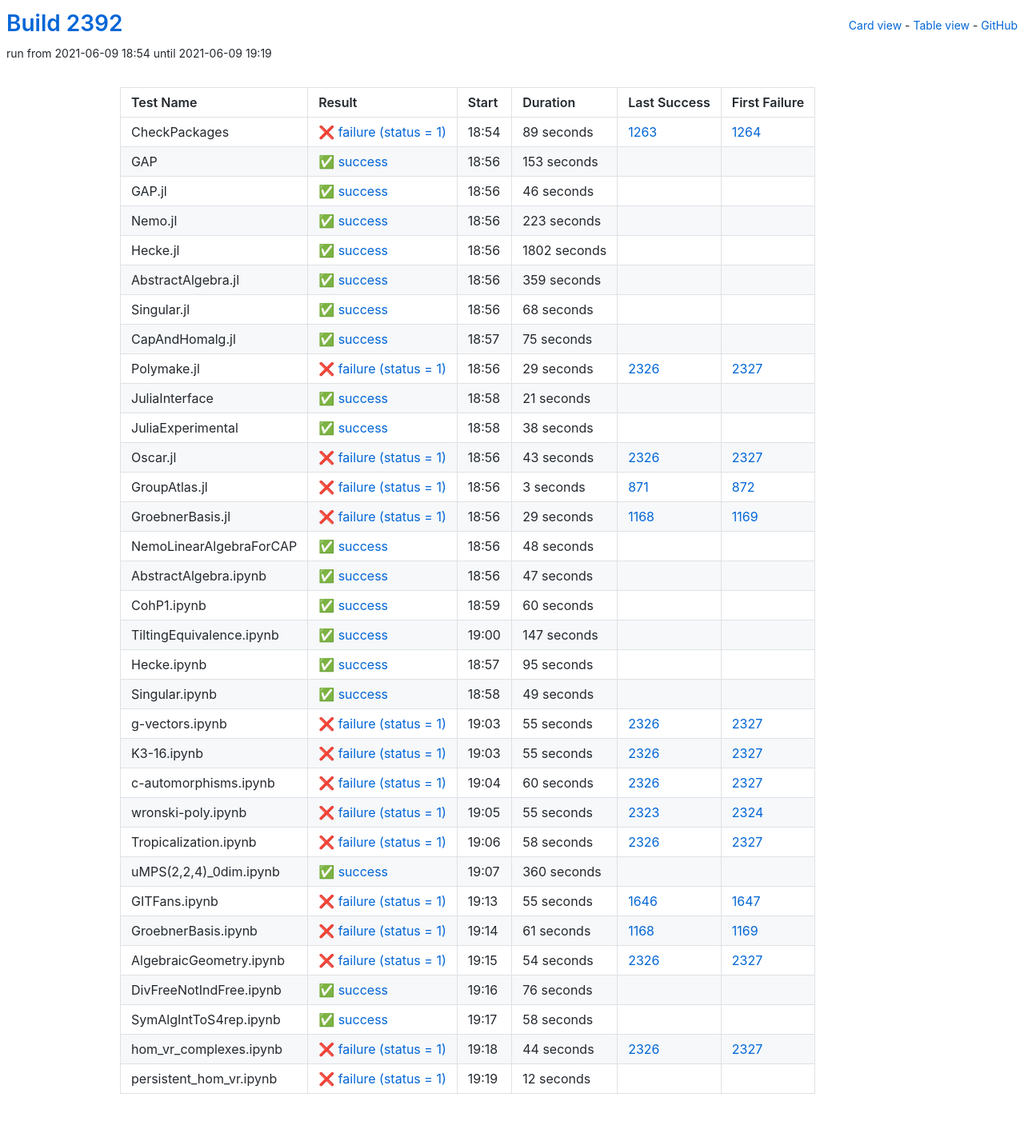
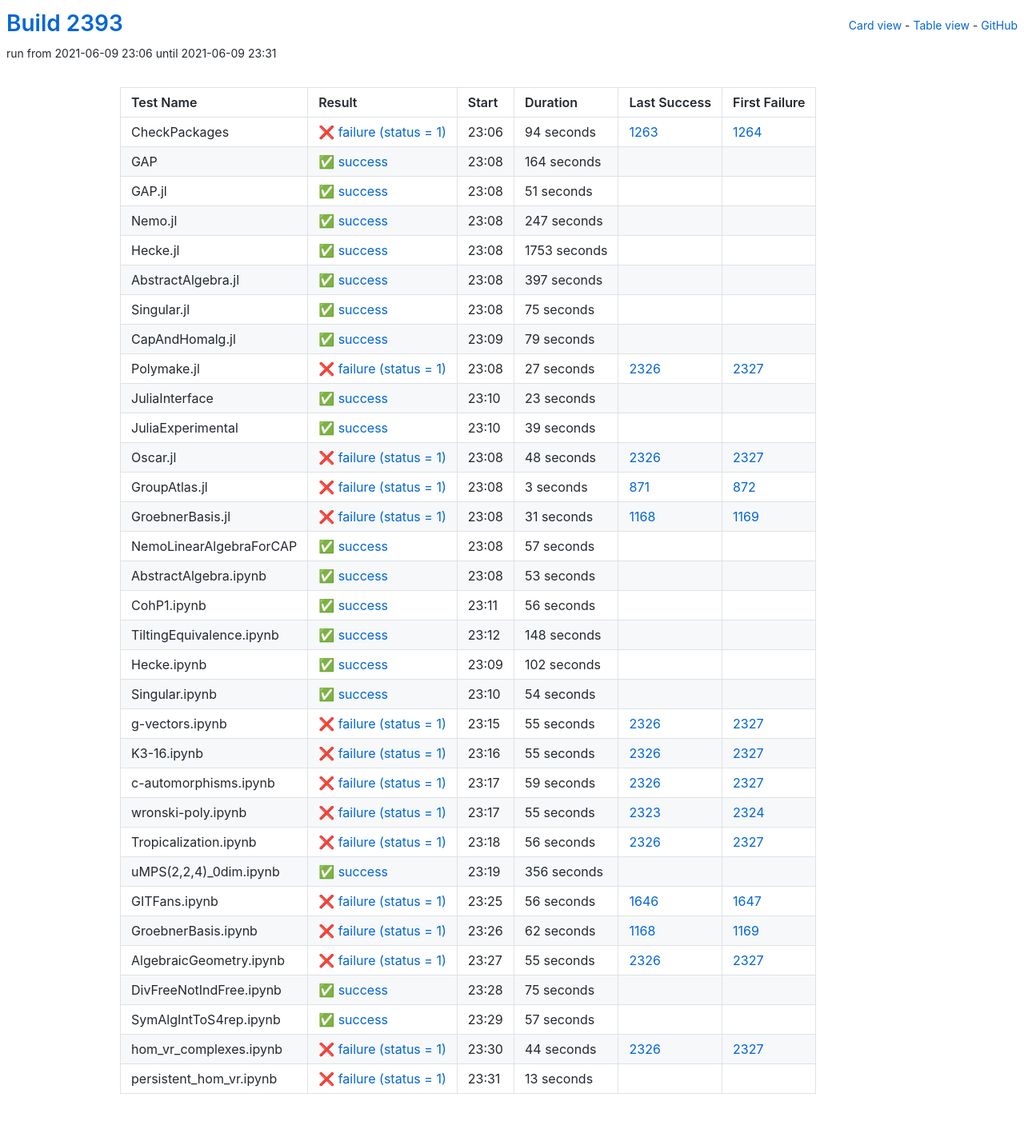
Before and after one commit to oscar-system/oscar-ci-status-stable, a Jekyll site: the page built from table.html, in a window 1280 px wide. Shown: the whole page at 80% size. Built offline with Jekyll 4.4.1, drawn with Linux system fonts in a browser that asks for light colours.

Commit message:
Build #2393

```diff
--- a/_data/ci.yml
+++ b/_data/ci.yml
@@ -1,6 +1,6 @@
 ---
-build: 2392
-build_url: https://oscarci.mathematik.uni-kl.de/job/oscar-stable/2392/
+build: 2393
+build_url: https://oscarci.mathematik.uni-kl.de/job/oscar-stable/2393/
 job: oscar-stable
 organization: oscar-system
 repo: oscar-ci-status-stable
@@ -8,92 +8,80 @@ repourl: https://github.com/oscar-system/oscar-ci-status-stable
 tests:
 - name: CheckPackages
   id: checkpackages
-  log: https://oscarci.mathematik.uni-kl.de/job/oscar-stable/2392/artifact/logs/build-2392/CheckPackages.log
-  start: 2021-06-09 18:54
+  log: https://oscarci.mathematik.uni-kl.de/job/oscar-stable/2393/artifact/logs/build-2393/CheckPackages.log
+  start: 2021-06-09 23:06
   success: false
   exitcode: 1
   status: failure
-  duration: 89
+  duration: 94
   last_success: 1263
   last_success_url: https://oscarci.mathematik.uni-kl.de/job/oscar-stable/1263/
   first_failure: 1264
   first_failure_url: https://oscarci.mathematik.uni-kl.de/job/oscar-stable/1264/
 - name: GAP
   id: gap
-  log: https://oscarci.mathematik.uni-kl.de/job/oscar-stable/2392/artifact/logs/build-2392/GAP.log
-  start: 2021-06-09 18:56
+  log: https://oscarci.mathematik.uni-kl.de/job/oscar-stable/2393/artifact/logs/build-2393/GAP.log
+  start: 2021-06-09 23:08
   success: true
   exitcode: 0
   status: success
-  duration: 153
+  duration: 164
   last_success: false
   last_success_url:
   first_failure: false
   first_failure_url:
 - name: GAP.jl
   id: gap-jl
-  log: https://oscarci.mathematik.uni-kl.de/job/oscar-stable/2392/artifact/logs/build-2392/GAP.jl.log
-  start: 2021-06-09 18:56
+  log: https://oscarci.mathematik.uni-kl.de/job/oscar-stable/2393/artifact/logs/build-2393/GAP.jl.log
+  start: 2021-06-09 23:08
   success: true
   exitcode: 0
   status: success
-  duration: 46
+  duration: 51
   last_success: false
   last_success_url:
   first_failure: false
   first_failure_url:
 - name: Nemo.jl
   id: nemo-jl
-  log: https://oscarci.mathematik.uni-kl.de/job/oscar-stable/2392/artifact/logs/build-2392/Nemo.jl.log
-  start: 2021-06-09 18:56
+  log: https://oscarci.mathematik.uni-kl.de/job/oscar-stable/2393/artifact/logs/build-2393/Nemo.jl.log
+  start: 2021-06-09 23:08
   success: true
   exitcode: 0
   status: success
-  duration: 223
+  duration: 247
   last_success: false
   last_success_url:
   first_failure: false
   first_failure_url:
 - name: Hecke.jl
   id: hecke-jl
-  log: https://oscarci.mathematik.uni-kl.de/job/oscar-stable/2392/artifact/logs/build-2392/Hecke.jl.log
-  start: 2021-06-09 18:56
+  log: https://oscarci.mathematik.uni-kl.de/job/oscar-stable/2393/artifact/logs/build-2393/Hecke.jl.log
+  start: 2021-06-09 23:08
   success: true
   exitcode: 0
   status: success
-  duration: 1802
+  duration: 1753
   last_success: false
   last_success_url:
   first_failure: false
   first_failure_url:
 - name: AbstractAlgebra.jl
   id: abstractalgebra-jl
-  log: https://oscarci.mathematik.uni-kl.de/job/oscar-stable/2392/artifact/logs/build-2392/AbstractAlgebra.jl.log
-  start: 2021-06-09 18:56
+  log: https://oscarci.mathematik.uni-kl.de/job/oscar-stable/2393/artifact/logs/build-2393/AbstractAlgebra.jl.log
+  start: 2021-06-09 23:08
   success: true
   exitcode: 0
   status: success
-  duration: 359
+  duration: 397
   last_success: false
   last_success_url:
   first_failure: false
   first_failure_url:
 - name: Singular.jl
   id: singular-jl
-  log: https://oscarci.mathematik.uni-kl.de/job/oscar-stable/2392/artifact/logs/build-2392/Singular.jl.log
-  start: 2021-06-09 18:56
-  success: true
-  exitcode: 0
-  status: success
-  duration: 68
-  last_success: false
-  last_success_url:
-  first_failure: false
-  first_failure_url:
-- name: CapAndHomalg.jl
-  id: capandhomalg-jl
-  log: https://oscarci.mathematik.uni-kl.de/job/oscar-stable/2392/artifact/logs/build-2392/CapAndHomalg.jl.log
-  start: 2021-06-09 18:57
+  log: https://oscarci.mathematik.uni-kl.de/job/oscar-stable/2393/artifact/logs/build-2393/Singular.jl.log
+  start: 2021-06-09 23:08
   success: true
   exitcode: 0
   status: success
@@ -102,58 +90,70 @@ tests:
   last_success_url:
   first_failure: false
   first_failure_url:
+- name: CapAndHomalg.jl
+  id: capandhomalg-jl
+  log: https://oscarci.mathematik.uni-kl.de/job/oscar-stable/2393/artifact/logs/build-2393/CapAndHomalg.jl.log
+  start: 2021-06-09 23:09
+  success: true
+  exitcode: 0
+  status: success
+  duration: 79
+  last_success: false
+  last_success_url:
+  first_failure: false
+  first_failure_url:
 - name: Polymake.jl
   id: polymake-jl
-  log: https://oscarci.mathematik.uni-kl.de/job/oscar-stable/2392/artifact/logs/build-2392/Polymake.jl.log
-  start: 2021-06-09 18:56
+  log: https://oscarci.mathematik.uni-kl.de/job/oscar-stable/2393/artifact/logs/build-2393/Polymake.jl.log
+  start: 2021-06-09 23:08
   success: false
   exitcode: 1
   status: failure
-  duration: 29
+  duration: 27
   last_success: 2326
   last_success_url: https://oscarci.mathematik.uni-kl.de/job/oscar-stable/2326/
   first_failure: 2327
   first_failure_url: https://oscarci.mathematik.uni-kl.de/job/oscar-stable/2327/
 - name: JuliaInterface
   id: juliainterface
-  log: https://oscarci.mathematik.uni-kl.de/job/oscar-stable/2392/artifact/logs/build-2392/JuliaInterface.log
-  start: 2021-06-09 18:58
+  log: https://oscarci.mathematik.uni-kl.de/job/oscar-stable/2393/artifact/logs/build-2393/JuliaInterface.log
+  start: 2021-06-09 23:10
   success: true
   exitcode: 0
   status: success
-  duration: 21
+  duration: 23
   last_success: false
   last_success_url:
   first_failure: false
   first_failure_url:
 - name: JuliaExperimental
   id: juliaexperimental
-  log: https://oscarci.mathematik.uni-kl.de/job/oscar-stable/2392/artifact/logs/build-2392/JuliaExperimental.log
-  start: 2021-06-09 18:58
+  log: https://oscarci.mathematik.uni-kl.de/job/oscar-stable/2393/artifact/logs/build-2393/JuliaExperimental.log
+  start: 2021-06-09 23:10
   success: true
   exitcode: 0
   status: success
-  duration: 38
+  duration: 39
   last_success: false
   last_success_url:
   first_failure: false
   first_failure_url:
 - name: Oscar.jl
   id: oscar-jl
-  log: https://oscarci.mathematik.uni-kl.de/job/oscar-stable/2392/artifact/logs/build-2392/Oscar.jl.log
-  start: 2021-06-09 18:56
+  log: https://oscarci.mathematik.uni-kl.de/job/oscar-stable/2393/artifact/logs/build-2393/Oscar.jl.log
+  start: 2021-06-09 23:08
   success: false
   exitcode: 1
   status: failure
-  duration: 43
+  duration: 48
   last_success: 2326
   last_success_url: https://oscarci.mathematik.uni-kl.de/job/oscar-stable/2326/
   first_failure: 2327
   first_failure_url: https://oscarci.mathematik.uni-kl.de/job/oscar-stable/2327/
 - name: GroupAtlas.jl
   id: groupatlas-jl
-  log: https://oscarci.mathematik.uni-kl.de/job/oscar-stable/2392/artifact/logs/build-2392/GroupAtlas.jl.log
-  start: 2021-06-09 18:56
+  log: https://oscarci.mathematik.uni-kl.de/job/oscar-stable/2393/artifact/logs/build-2393/GroupAtlas.jl.log
+  start: 2021-06-09 23:08
   success: false
   exitcode: 1
   status: failure
@@ -164,92 +164,92 @@ tests:
   first_failure_url: https://oscarci.mathematik.uni-kl.de/job/oscar-stable/872/
 - name: GroebnerBasis.jl
   id: groebnerbasis-jl
-  log: https://oscarci.mathematik.uni-kl.de/job/oscar-stable/2392/artifact/logs/build-2392/GroebnerBasis.jl.log
-  start: 2021-06-09 18:56
+  log: https://oscarci.mathematik.uni-kl.de/job/oscar-stable/2393/artifact/logs/build-2393/GroebnerBasis.jl.log
+  start: 2021-06-09 23:08
   success: false
   exitcode: 1
   status: failure
-  duration: 29
+  duration: 31
   last_success: 1168
   last_success_url: https://oscarci.mathematik.uni-kl.de/job/oscar-stable/1168/
   first_failure: 1169
   first_failure_url: https://oscarci.mathematik.uni-kl.de/job/oscar-stable/1169/
 - name: NemoLinearAlgebraForCAP
   id: nemolinearalgebraforcap
-  log: https://oscarci.mathematik.uni-kl.de/job/oscar-stable/2392/artifact/logs/build-2392/NemoLinearAlgebraForCAP.log
-  start: 2021-06-09 18:56
+  log: https://oscarci.mathematik.uni-kl.de/job/oscar-stable/2393/artifact/logs/build-2393/NemoLinearAlgebraForCAP.log
+  start: 2021-06-09 23:08
   success: true
   exitcode: 0
   status: success
-  duration: 48
+  duration: 57
   last_success: false
   last_success_url:
   first_failure: false
   first_failure_url:
 - name: AbstractAlgebra.ipynb
   id: abstractalgebra-ipynb
-  log: https://oscarci.mathematik.uni-kl.de/job/oscar-stable/2392/artifact/logs/build-2392/AbstractAlgebra.ipynb.log
-  start: 2021-06-09 18:56
+  log: https://oscarci.mathematik.uni-kl.de/job/oscar-stable/2393/artifact/logs/build-2393/AbstractAlgebra.ipynb.log
+  start: 2021-06-09 23:08
   success: true
   exitcode: 0
   status: success
-  duration: 47
+  duration: 53
   last_success: false
   last_success_url:
   first_failure: false
   first_failure_url:
 - name: CohP1.ipynb
   id: cohp1-ipynb
-  log: https://oscarci.mathematik.uni-kl.de/job/oscar-stable/2392/artifact/logs/build-2392/CohP1.ipynb.log
-  start: 2021-06-09 18:59
+  log: https://oscarci.mathematik.uni-kl.de/job/oscar-stable/2393/artifact/logs/build-2393/CohP1.ipynb.log
+  start: 2021-06-09 23:11
   success: true
   exitcode: 0
   status: success
-  duration: 60
+  duration: 56
   last_success: false
   last_success_url:
   first_failure: false
   first_failure_url:
 - name: TiltingEquivalence.ipynb
   id: tiltingequivalence-ipynb
-  log: https://oscarci.mathematik.uni-kl.de/job/oscar-stable/2392/artifact/logs/build-2392/TiltingEquivalence.ipynb.log
-  start: 2021-06-09 19:00
+  log: https://oscarci.mathematik.uni-kl.de/job/oscar-stable/2393/artifact/logs/build-2393/TiltingEquivalence.ipynb.log
+  start: 2021-06-09 23:12
   success: true
   exitcode: 0
   status: success
-  duration: 147
+  duration: 148
   last_success: false
   last_success_url:
   first_failure: false
   first_failure_url:
 - name: Hecke.ipynb
   id: hecke-ipynb
-  log: https://oscarci.mathematik.uni-kl.de/job/oscar-stable/2392/artifact/logs/build-2392/Hecke.ipynb.log
-  start: 2021-06-09 18:57
+  log: https://oscarci.mathematik.uni-kl.de/job/oscar-stable/2393/artifact/logs/build-2393/Hecke.ipynb.log
+  start: 2021-06-09 23:09
   success: true
   exitcode: 0
   status: success
-  duration: 95
+  duration: 102
   last_success: false
   last_success_url:
   first_failure: false
   first_failure_url:
 - name: Singular.ipynb
   id: singular-ipynb
-  log: https://oscarci.mathematik.uni-kl.de/job/oscar-stable/2392/artifact/logs/build-2392/Singular.ipynb.log
-  start: 2021-06-09 18:58
+  log: https://oscarci.mathematik.uni-kl.de/job/oscar-stable/2393/artifact/logs/build-2393/Singular.ipynb.log
+  start: 2021-06-09 23:10
   success: true
   exitcode: 0
   status: success
-  duration: 49
+  duration: 54
   last_success: false
   last_success_url:
   first_failure: false
   first_failure_url:
 - name: g-vectors.ipynb
   id: g-vectors-ipynb
-  log: https://oscarci.mathematik.uni-kl.de/job/oscar-stable/2392/artifact/logs/build-2392/g-vectors.ipynb.log
-  start: 2021-06-09 19:03
+  log: https://oscarci.mathematik.uni-kl.de/job/oscar-stable/2393/artifact/logs/build-2393/g-vectors.ipynb.log
+  start: 2021-06-09 23:15
   success: false
   exitcode: 1
   status: failure
@@ -260,8 +260,8 @@ tests:
   first_failure_url: https://oscarci.mathematik.uni-kl.de/job/oscar-stable/2327/
 - name: K3-16.ipynb
   id: k3-16-ipynb
-  log: https://oscarci.mathematik.uni-kl.de/job/oscar-stable/2392/artifact/logs/build-2392/K3-16.ipynb.log
-  start: 2021-06-09 19:03
+  log: https://oscarci.mathematik.uni-kl.de/job/oscar-stable/2393/artifact/logs/build-2393/K3-16.ipynb.log
+  start: 2021-06-09 23:16
   success: false
   exitcode: 1
   status: failure
@@ -272,20 +272,20 @@ tests:
   first_failure_url: https://oscarci.mathematik.uni-kl.de/job/oscar-stable/2327/
 - name: c-automorphisms.ipynb
   id: c-automorphisms-ipynb
-  log: https://oscarci.mathematik.uni-kl.de/job/oscar-stable/2392/artifact/logs/build-2392/c-automorphisms.ipynb.log
-  start: 2021-06-09 19:04
+  log: https://oscarci.mathematik.uni-kl.de/job/oscar-stable/2393/artifact/logs/build-2393/c-automorphisms.ipynb.log
+  start: 2021-06-09 23:17
   success: false
   exitcode: 1
   status: failure
-  duration: 60
+  duration: 59
   last_success: 2326
   last_success_url: https://oscarci.mathematik.uni-kl.de/job/oscar-stable/2326/
   first_failure: 2327
   first_failure_url: https://oscarci.mathematik.uni-kl.de/job/oscar-stable/2327/
 - name: wronski-poly.ipynb
   id: wronski-poly-ipynb
-  log: https://oscarci.mathematik.uni-kl.de/job/oscar-stable/2392/artifact/logs/build-2392/wronski-poly.ipynb.log
-  start: 2021-06-09 19:05
+  log: https://oscarci.mathematik.uni-kl.de/job/oscar-stable/2393/artifact/logs/build-2393/wronski-poly.ipynb.log
+  start: 2021-06-09 23:17
   success: false
   exitcode: 1
   status: failure
@@ -296,92 +296,92 @@ tests:
   first_failure_url: https://oscarci.mathematik.uni-kl.de/job/oscar-stable/2324/
 - name: Tropicalization.ipynb
   id: tropicalization-ipynb
-  log: https://oscarci.mathematik.uni-kl.de/job/oscar-stable/2392/artifact/logs/build-2392/Tropicalization.ipynb.log
-  start: 2021-06-09 19:06
+  log: https://oscarci.mathematik.uni-kl.de/job/oscar-stable/2393/artifact/logs/build-2393/Tropicalization.ipynb.log
+  start: 2021-06-09 23:18
   success: false
   exitcode: 1
   status: failure
-  duration: 58
+  duration: 56
   last_success: 2326
   last_success_url: https://oscarci.mathematik.uni-kl.de/job/oscar-stable/2326/
   first_failure: 2327
   first_failure_url: https://oscarci.mathematik.uni-kl.de/job/oscar-stable/2327/
 - name: uMPS(2,2,4)_0dim.ipynb
   id: umps-2-2-4-0dim-ipynb
-  log: https://oscarci.mathematik.uni-kl.de/job/oscar-stable/2392/artifact/logs/build-2392/uMPS-2-2-4-_0dim.ipynb.log
-  start: 2021-06-09 19:07
+  log: https://oscarci.mathematik.uni-kl.de/job/oscar-stable/2393/artifact/logs/build-2393/uMPS-2-2-4-_0dim.ipynb.log
+  start: 2021-06-09 23:19
   success: true
   exitcode: 0
   status: success
-  duration: 360
+  duration: 356
   last_success: false
   last_success_url:
   first_failure: false
   first_failure_url:
 - name: GITFans.ipynb
   id: gitfans-ipynb
-  log: https://oscarci.mathematik.uni-kl.de/job/oscar-stable/2392/artifact/logs/build-2392/GITFans.ipynb.log
-  start: 2021-06-09 19:13
+  log: https://oscarci.mathematik.uni-kl.de/job/oscar-stable/2393/artifact/logs/build-2393/GITFans.ipynb.log
+  start: 2021-06-09 23:25
   success: false
   exitcode: 1
   status: failure
-  duration: 55
+  duration: 56
   last_success: 1646
   last_success_url: https://oscarci.mathematik.uni-kl.de/job/oscar-stable/1646/
   first_failure: 1647
   first_failure_url: https://oscarci.mathematik.uni-kl.de/job/oscar-stable/1647/
 - name: GroebnerBasis.ipynb
   id: groebnerbasis-ipynb
-  log: https://oscarci.mathematik.uni-kl.de/job/oscar-stable/2392/artifact/logs/build-2392/GroebnerBasis.ipynb.log
-  start: 2021-06-09 19:14
+  log: https://oscarci.mathematik.uni-kl.de/job/oscar-stable/2393/artifact/logs/build-2393/GroebnerBasis.ipynb.log
+  start: 2021-06-09 23:26
   success: false
   exitcode: 1
   status: failure
-  duration: 61
+  duration: 62
   last_success: 1168
   last_success_url: https://oscarci.mathematik.uni-kl.de/job/oscar-stable/1168/
   first_failure: 1169
   first_failure_url: https://oscarci.mathematik.uni-kl.de/job/oscar-stable/1169/
 - name: AlgebraicGeometry.ipynb
   id: algebraicgeometry-ipynb
-  log: https://oscarci.mathematik.uni-kl.de/job/oscar-stable/2392/artifact/logs/build-2392/AlgebraicGeometry.ipynb.log
-  start: 2021-06-09 19:15
+  log: https://oscarci.mathematik.uni-kl.de/job/oscar-stable/2393/artifact/logs/build-2393/AlgebraicGeometry.ipynb.log
+  start: 2021-06-09 23:27
   success: false
   exitcode: 1
   status: failure
-  duration: 54
+  duration: 55
   last_success: 2326
   last_success_url: https://oscarci.mathematik.uni-kl.de/job/oscar-stable/2326/
   first_failure: 2327
   first_failure_url: https://oscarci.mathematik.uni-kl.de/job/oscar-stable/2327/
 - name: DivFreeNotIndFree.ipynb
   id: divfreenotindfree-ipynb
-  log: https://oscarci.mathematik.uni-kl.de/job/oscar-stable/2392/artifact/logs/build-2392/DivFreeNotIndFree.ipynb.log
-  start: 2021-06-09 19:16
+  log: https://oscarci.mathematik.uni-kl.de/job/oscar-stable/2393/artifact/logs/build-2393/DivFreeNotIndFree.ipynb.log
+  start: 2021-06-09 23:28
   success: true
   exitcode: 0
   status: success
-  duration: 76
+  duration: 75
   last_success: false
   last_success_url:
   first_failure: false
   first_failure_url:
 - name: SymAlgIntToS4rep.ipynb
   id: symalginttos4rep-ipynb
-  log: https://oscarci.mathematik.uni-kl.de/job/oscar-stable/2392/artifact/logs/build-2392/SymAlgIntToS4rep.ipynb.log
-  start: 2021-06-09 19:17
+  log: https://oscarci.mathematik.uni-kl.de/job/oscar-stable/2393/artifact/logs/build-2393/SymAlgIntToS4rep.ipynb.log
+  start: 2021-06-09 23:29
   success: true
   exitcode: 0
   status: success
-  duration: 58
+  duration: 57
   last_success: false
   last_success_url:
   first_failure: false
   first_failure_url:
 - name: hom_vr_complexes.ipynb
   id: hom-vr-complexes-ipynb
-  log: https://oscarci.mathematik.uni-kl.de/job/oscar-stable/2392/artifact/logs/build-2392/hom_vr_complexes.ipynb.log
-  start: 2021-06-09 19:18
+  log: https://oscarci.mathematik.uni-kl.de/job/oscar-stable/2393/artifact/logs/build-2393/hom_vr_complexes.ipynb.log
+  start: 2021-06-09 23:30
   success: false
   exitcode: 1
   status: failure
@@ -392,12 +392,12 @@ tests:
   first_failure_url: https://oscarci.mathematik.uni-kl.de/job/oscar-stable/2327/
 - name: persistent_hom_vr.ipynb
   id: persistent-hom-vr-ipynb
-  log: https://oscarci.mathematik.uni-kl.de/job/oscar-stable/2392/artifact/logs/build-2392/persistent_hom_vr.ipynb.log
-  start: 2021-06-09 19:19
+  log: https://oscarci.mathematik.uni-kl.de/job/oscar-stable/2393/artifact/logs/build-2393/persistent_hom_vr.ipynb.log
+  start: 2021-06-09 23:31
   success: false
   exitcode: 1
   status: failure
-  duration: 12
+  duration: 13
   last_success: false
   last_success_url:
   first_failure: false
```
Also changed, not shown: README.md.
